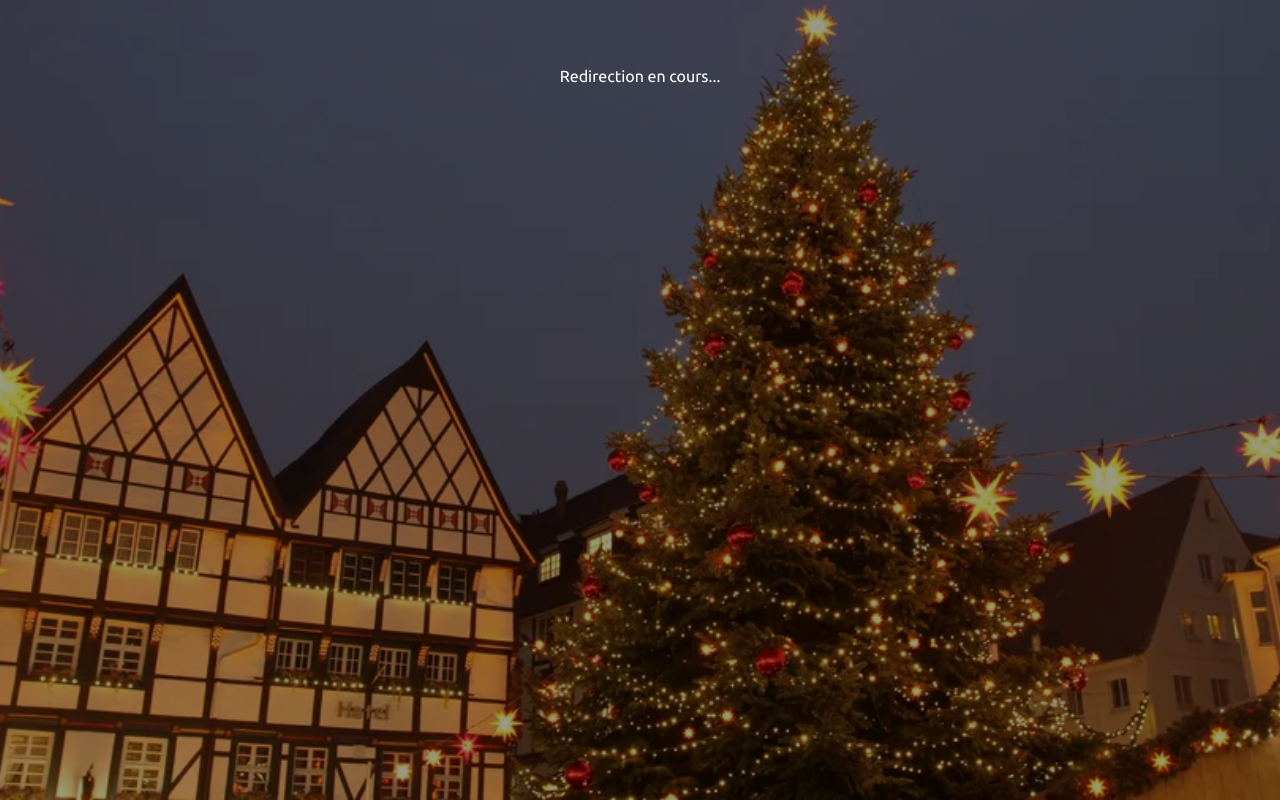
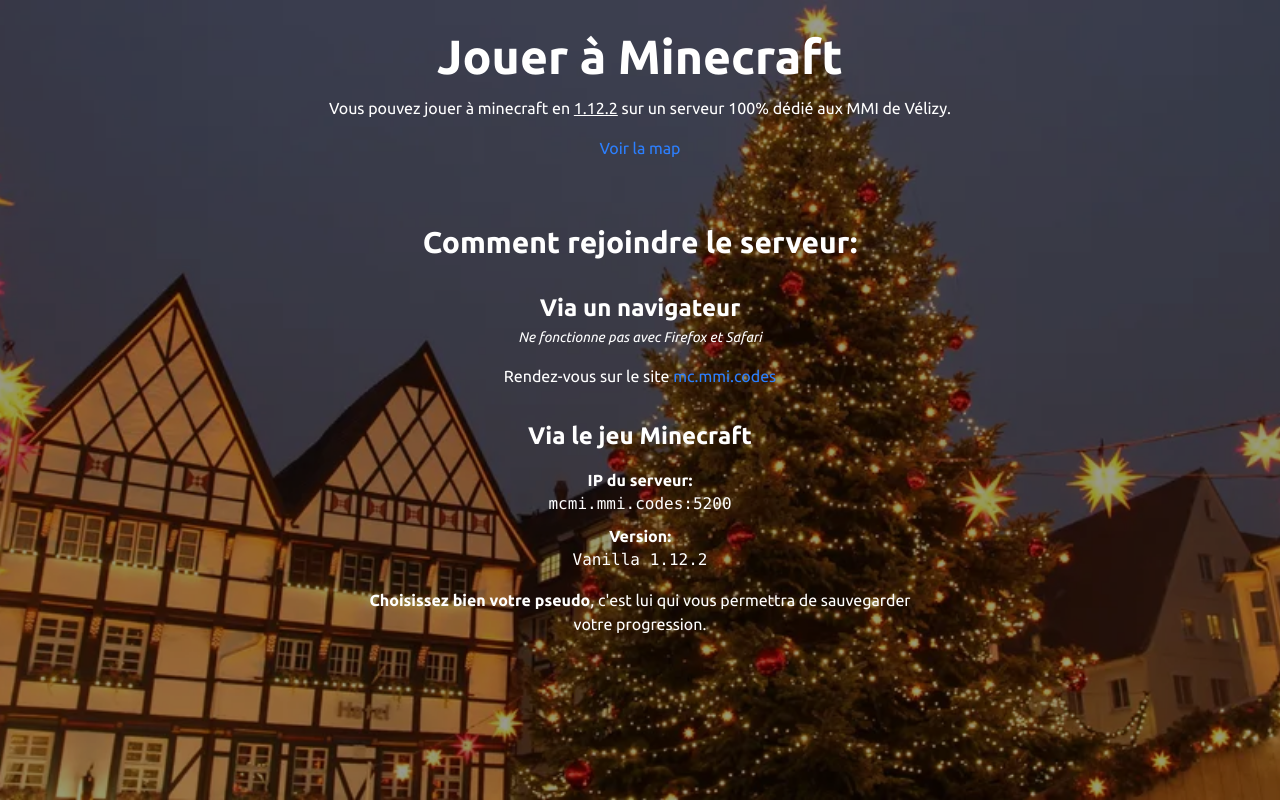
Before and after one commit to MMI-CODES/mmi.codes, a Vue app: page /minecraft in a window 1280 px wide. Built offline with nearby package versions, Linux system fonts and the light colour scheme; a web font is replaced by a local one.

Commit message:
Ajout de la page sur minecraft

```diff
--- a/src/router/index.ts
+++ b/src/router/index.ts
@@ -1,6 +1,6 @@
 import { createRouter, createWebHistory } from 'vue-router'
+
 import HomeView from '@/views/HomeView.vue'
-import RedirectHandler from '@/views/RedirectHandler.vue'
 
 const router = createRouter({
 	history: createWebHistory(import.meta.env.BASE_URL),
@@ -16,10 +16,15 @@
 			component: () => import('@/views/AdminView.vue')
 		},
 		{
+			path: '/minecraft',
+			name: 'Minecraft',
+			component: () => import('@/views/MinecraftView.vue')
+		},
+		{
 			path: '/:link',
 			name: 'RedirectHandler',
-			component: RedirectHandler,
-		},
+			component: () => import('@/views/RedirectHandler.vue')
+		}
 	],
 })
 
--- a/src/stores/settings.ts
+++ b/src/stores/settings.ts
@@ -15,7 +15,9 @@
 }
 
 const defaultSettings: Settings = {
-	links: [],
+	links: [
+		{ titre: 'Minecraft', href: '/minecraft'}
+	],
 	display: {
 		official: true,
 		alternatives: true,
--- /dev/null
+++ b/src/views/MinecraftView.vue
@@ -0,0 +1,25 @@
+<template>
+	<header class="text-center p-8 space-y-4">
+		<h1 class="text-5xl font-bold">Jouer à Minecraft</h1>
+		<p>Vous pouvez jouer à minecraft en <u>1.12.2</u> sur un serveur 100% dédié aux MMI de Vélizy.</p>
+		<a href="https://map.mc.mmi.codes" class="text-blue-500">Voir la map</a>
+	</header>
+	<main class="text-center py-8 space-y-8 md:w-2/3 md:mx-auto lg:w-1/2">
+		<h2 class="text-3xl font-bold">Comment rejoindre le serveur:</h2>
+		<section class="px-8 space-y-4">
+			<div>
+				<h3 class="text-2xl font-bold">Via un navigateur</h3>
+				<i class="text-sm">Ne fonctionne pas avec Firefox et Safari</i>
+			</div>
+			<p>Rendez-vous sur le site <a href="https://mc.mmi.codes" class="text-blue-500">mc.mmi.codes</a></p>
+		</section>
+		<section class="px-8 space-y-4">
+			<h3 class="text-2xl font-bold">Via le jeu Minecraft</h3>
+			<ul class="space-y-2">
+				<li><b>IP du serveur:</b> <pre>mcmi.mmi.codes:5200</pre></li>
+				<li><b>Version:</b> <pre>Vanilla 1.12.2</pre></li>
+			</ul>
+			<p><b>Choisissez bien votre pseudo</b>, c'est lui qui vous permettra de sauvegarder votre progression.</p>
+		</section>
+	</main>
+</template>
```
